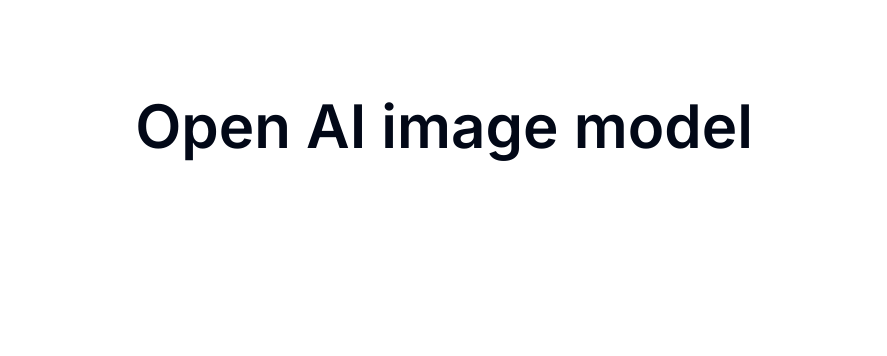
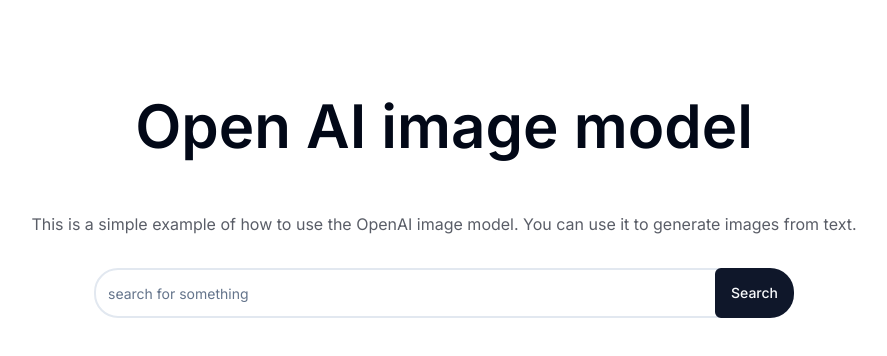
Before and after one commit to jeslor/openAI_image_model, a Next.js app: page / in a window 1280 px wide. Shown: the top 356 px of the page, without its empty margins (196-1083 px from the left). Built offline with nearby package versions, Linux system fonts and the light colour scheme.

Commit message:
add form and style the starter template

```diff
--- a/app/page.tsx
+++ b/app/page.tsx
@@ -1,9 +1,15 @@
-import Image from "next/image";
+import { SearchForm } from "@/components/forms/searchForm";
 
 export default function Home() {
   return (
-    <main className="flex min-h-screen flex-col items-center justify-between p-24">
-        <h1 className="text-6xl font-semibold">Open AI image model</h1>
+    <main className="flex min-h-screen flex-col items-center py-12 tablet:py-24 px-4 tablet:px-24">
+        <h1 className="text-2xl tablet:text-6xl font-semibold text-center">Open AI image model</h1>
+        <div className="py-6 w-full">
+          <p className="pb-6 opacity-65 tablet:py-8 text-center">
+            This is a simple example of how to use the OpenAI image model. You can use it to generate images from text.
+          </p>
+          <SearchForm />
+        </div>
     </main>
   );
 }
--- a/components/forms/searchForm.tsx
+++ b/components/forms/searchForm.tsx
@@ -23,7 +23,7 @@
 })
 
 
-export function ProfileForm() {
+export function SearchForm() {
 
 
     const form = useForm({
@@ -37,24 +37,22 @@
 
   return (
     <Form {...form}>
-      <form onSubmit={form.handleSubmit(onSubmit)} className="space-y-8">
+      <form onSubmit={form.handleSubmit(onSubmit)} className="space-y-8 flex max-w-[700px] w-full mx-auto items-center h-fit relative">
         <FormField
+
           control={form.control}
-          name="username"
+          name="search"
           render={({ field }:any) => (
-            <FormItem>
-              <FormLabel>Username</FormLabel>
+            <FormItem  className="w-full h-fit">
               <FormControl>
-                <Input placeholder="shadcn" {...field} />
+                <Input className="rounded-[24px] focus:shadow-lg h-[50px] tablet:border-[2px]" placeholder="search for something" {...field} />
               </FormControl>
-              <FormDescription>
-                This is your public display name.
-              </FormDescription>
+
               <FormMessage />
             </FormItem>
           )}
         />
-        <Button type="submit">Submit</Button>
+        <Button className="!mt-0 absolute right-0 rounded-r-[24px] h-full" type="submit">Search</Button>
       </form>
     </Form>
   )
--- a/components/ui/input.tsx
+++ b/components/ui/input.tsx
@@ -11,7 +11,7 @@
       <input
         type={type}
         className={cn(
-          "flex h-10 w-full rounded-md border border-input bg-background px-3 py-2 text-sm ring-offset-background file:border-0 file:bg-transparent file:text-sm file:font-medium placeholder:text-muted-foreground focus-visible:outline-none focus-visible:ring-2 focus-visible:ring-ring focus-visible:ring-offset-2 disabled:cursor-not-allowed disabled:opacity-50",
+          "flex h-10 w-full rounded-md border border-input bg-background px-3 py-2 text-sm ring-offset-background file:border-0 file:bg-transparent file:text-sm file:font-medium placeholder:text-muted-foreground focus-visible:outline-none    disabled:cursor-not-allowed disabled:opacity-50",
           className
         )}
         ref={ref}
--- a/tailwind.config.ts
+++ b/tailwind.config.ts
@@ -10,12 +10,18 @@
 	],
   prefix: "",
   theme: {
+    screens: {
+      "smallPhone": "320px",
+      "phone": "375px",
+      "tablet": "768px",
+      "laptop": "1024px",
+      "desktop": "1440px",
+      "largeDesktop": "1920px",
+    },
     container: {
       center: true,
       padding: "2rem",
-      screens: {
-        "2xl": "1400px",
-      },
+
     },
     extend: {
       colors: {
```
